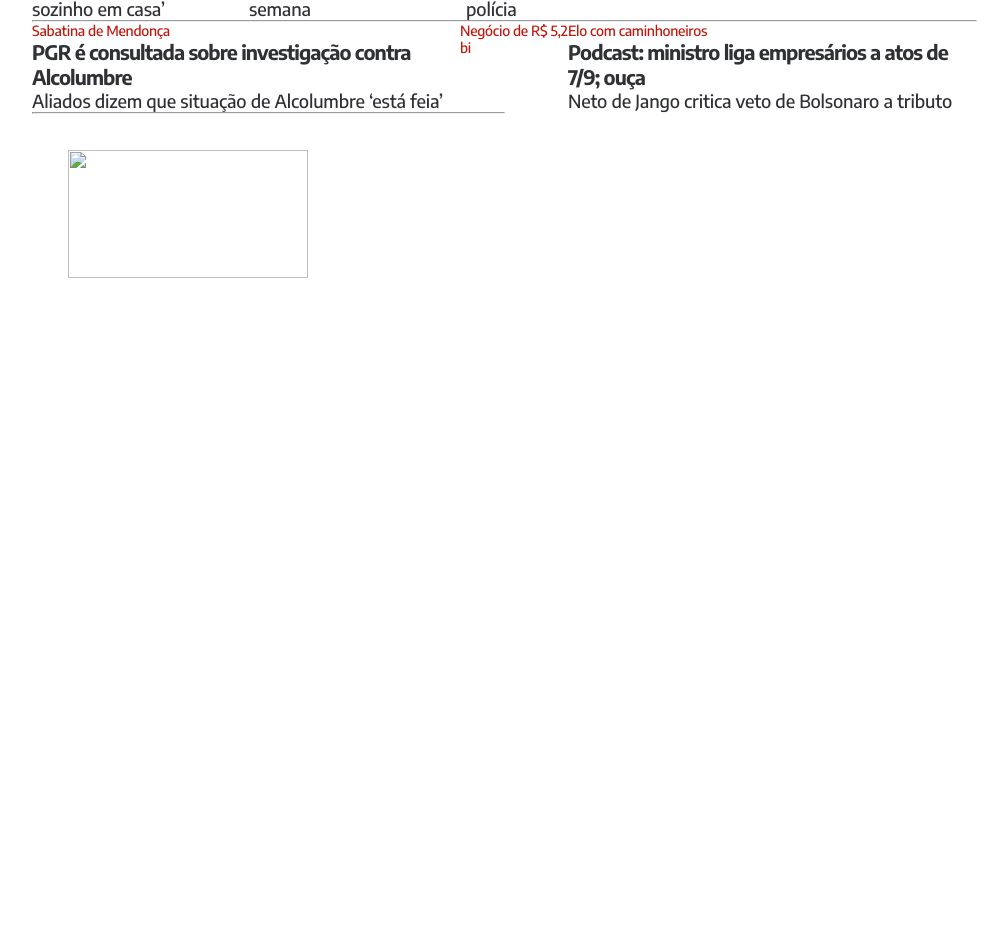
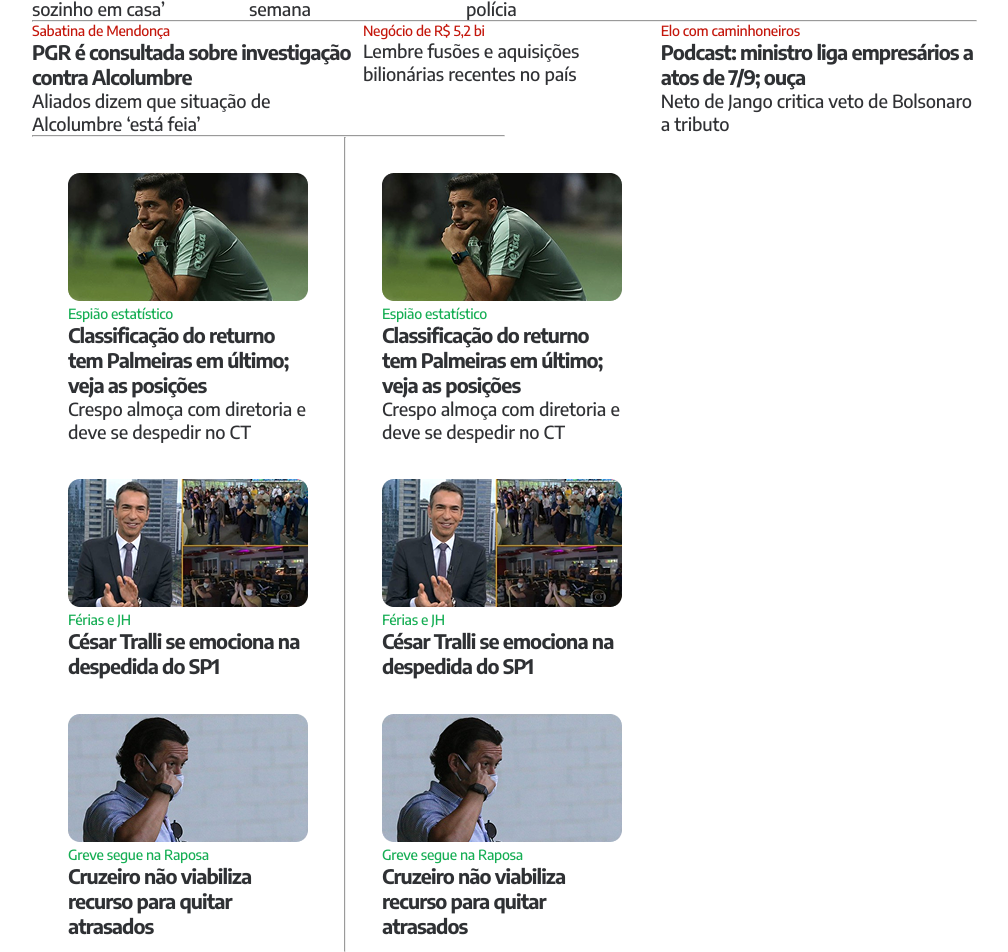
Before and after one commit to pperjar/Projeto-02, a plain HTML site: page index.html in a window 1280 px wide. Shown: the part 742-1694 px from the top of the page, without its empty margins (163-1171 px from the left). Before the commit the page ends 1038 px from the top, so only its background shows below. Drawn offline with Linux system fonts and the light colour scheme.

Commit message:
estrutura div container

```diff
--- a/index.html
+++ b/index.html
@@ -1,5 +1,6 @@
 <!DOCTYPE html>
 <html lang="pt-br">
+
 <head>
     <meta charset="UTF-8">
     <meta name="viewport" content="width=device-width, initial-scale=1.0">
@@ -7,6 +8,7 @@
     <link rel="stylesheet" href="style.css">
 
 </head>
+
 <body>
     <header>
         <figure>
@@ -16,7 +18,7 @@
             <ul>
                 <li><a href="#" style="color: #C3170C;">g1</a></li>
                 <li><a href="#" style="color: #1E4B9B;">O globo</a></li>
-              <li><a href="#" style="color: #006766;" >Valor</a></li>
+                <li><a href="#" style="color: #006766;">Valor</a></li>
                 <li><a href="#" style="color: #07AA47;">ge</a></li>
                 <li><a href="#" style="color: #E3662B;">Cartola</a></li>
                 <li><a href="#" style="color: #FB0735;">globoplay</a></li>
@@ -72,8 +74,9 @@
         </aside>
         <aside>
             <p>Negócio de R$ 5,2 bi</p>
-        <h5Pão de Açúcar vende 71 pontos do Extra para o Assaí></h5>
-        <spanLembre fusões e aquisições bilionárias recentes no país></span>
+            <h5Pão de Açúcar vende 71 pontos do Extra para o Assaí>
+                </h5>
+                <span>Lembre fusões e aquisições bilionárias recentes no país</span>
         </aside>
         <aside>
             <p>Elo com caminhoneiros</p>
@@ -81,17 +84,65 @@
             <span>Neto de Jango critica veto de Bolsonaro a tributo</span>
         </aside>
     </section>
-<main><hr>
+    <main>
+        <hr>
         <div class="container">
             <article>
                 <aside>
                     <figure>
-            <img src="" alt="">
+                        <img src="img/imagen 4.png" alt="espiao">
                     </figure>
+                        <p>Espião estatístico</p>
+                        <h5>Classificação do returno tem Palmeiras em último; veja as posições</h5>
+                        <span>Crespo almoça com diretoria e deve se despedir no CT</span>
                 </aside>
+                <aside>
+                    <figure>
+                        <img src="img/imagen 5.png" alt="Férias e JH">
+                    </figure>
+                        <p>Férias e JH</p>
+                        <h5>César Tralli se emociona na despedida do SP1</h5>
+                </aside>
+                <aside>
+                    <figure>
+                        <img src="img/imagen 6.png" alt="Greve segue na Raposa">
+                    </figure>
+                        <p>Greve segue na Raposa</p>
+                        <h5>Cruzeiro não viabiliza recurso para quitar atrasados</h5>
+
+                </aside>
+
             </article>
-<section>
+            <hr>
+            <article>
+                <aside>
+                    <figure>
+                        <img src="img/imagen 4.png" alt="espiao">
+                    </figure>
+                        <p>Espião estatístico</p>
+                        <h5>Classificação do returno tem Palmeiras em último; veja as posições</h5>
+                        <span>Crespo almoça com diretoria e deve se despedir no CT</span>
+                </aside>
+                <aside>
+                    <figure>
+                        <img src="img/imagen 5.png" alt="Férias e JH">
+                    </figure>
+                        <p>Férias e JH</p>
+                        <h5>César Tralli se emociona na despedida do SP1</h5>
+                </aside>
+                <aside>
+                    <figure>
+                        <img src="img/imagen 6.png" alt="Greve segue na Raposa">
+                    </figure>
+                        <p>Greve segue na Raposa</p>
+                        <h5>Cruzeiro não viabiliza recurso para quitar atrasados</h5>
 
-</section>
+                </aside>
+
+            </article>
+        </div>
+
+
 </body>
+
 </html>
```
Lines whose indentation alone changed are shown as unchanged.
